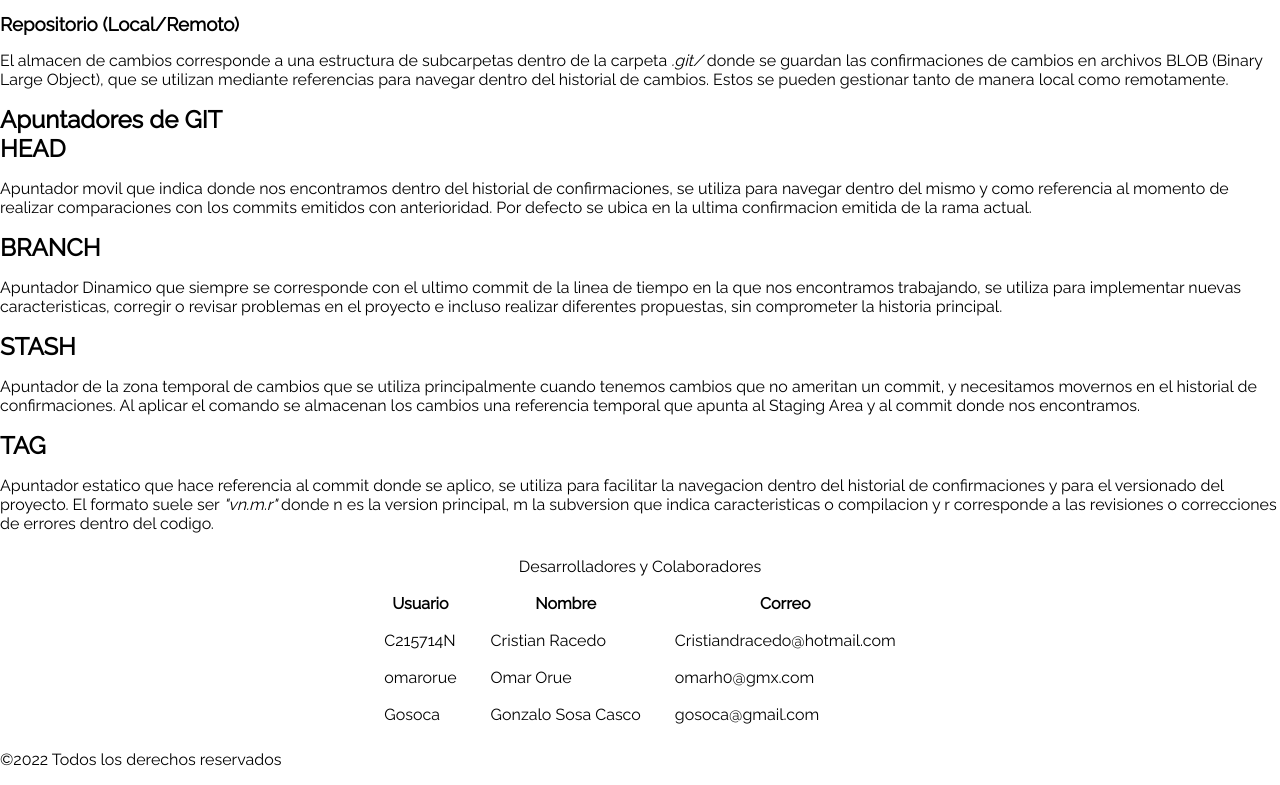
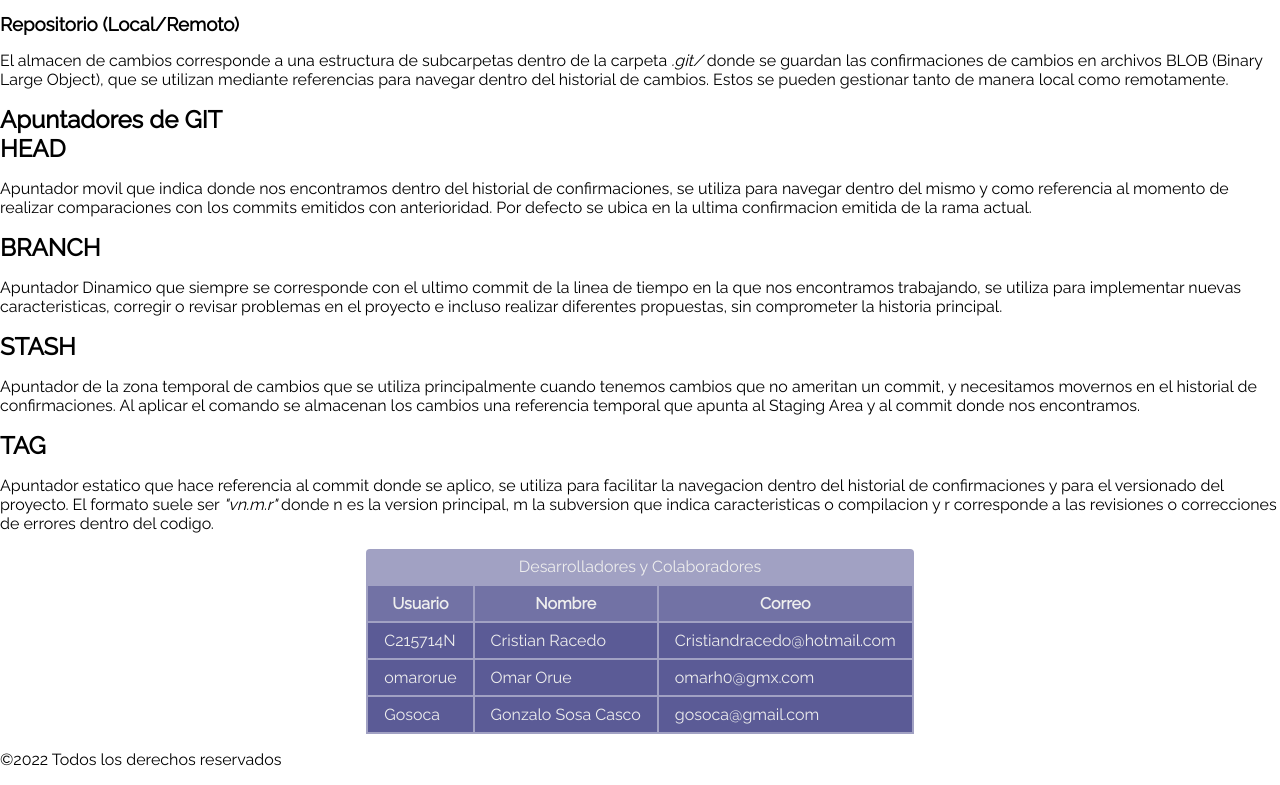
Before and after one commit to C215714N/git-s10, a plain HTML site: page index.html in a window 1280 px wide. Shown: the part 875-1660 px from the top of the page. Drawn offline with Linux system fonts and the light colour scheme.

Commit message:
Estilos tabla Moderna

```diff
--- a/styles/main.css
+++ b/styles/main.css
@@ -129,6 +129,15 @@
     .colabs caption{
         border-radius: .25rem .25rem 0 0;
     }
+    .colabs,
+    .colabs :is(
+        caption,
+        tr,
+        td
+    ){
+        color: #eee;
+        background-color: rgba(68,68,136,.5);
+    }
     /* Redes sociales */
 
     /* Formulario de Contacto */
```
